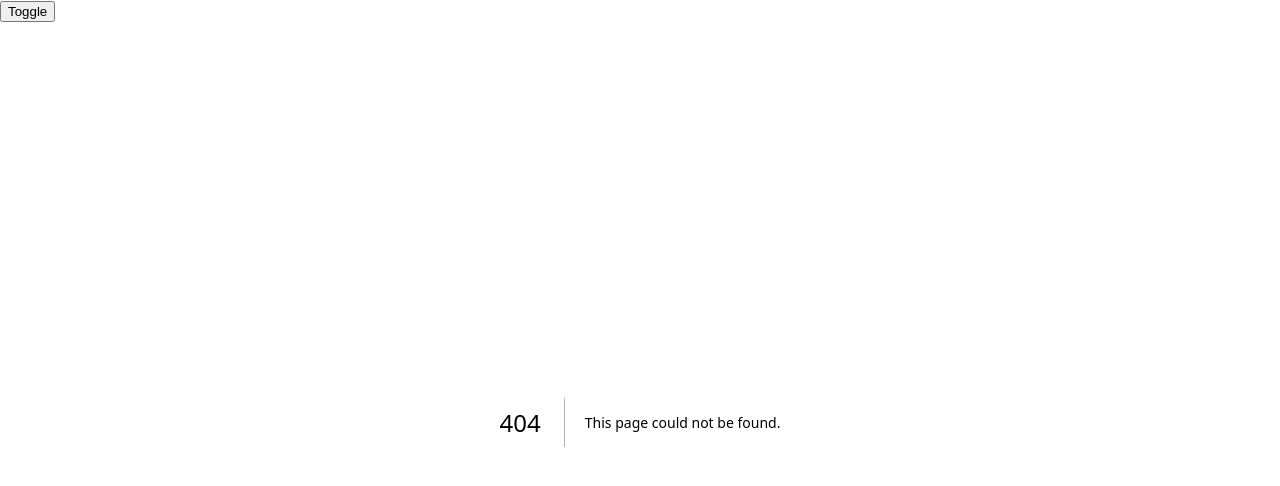
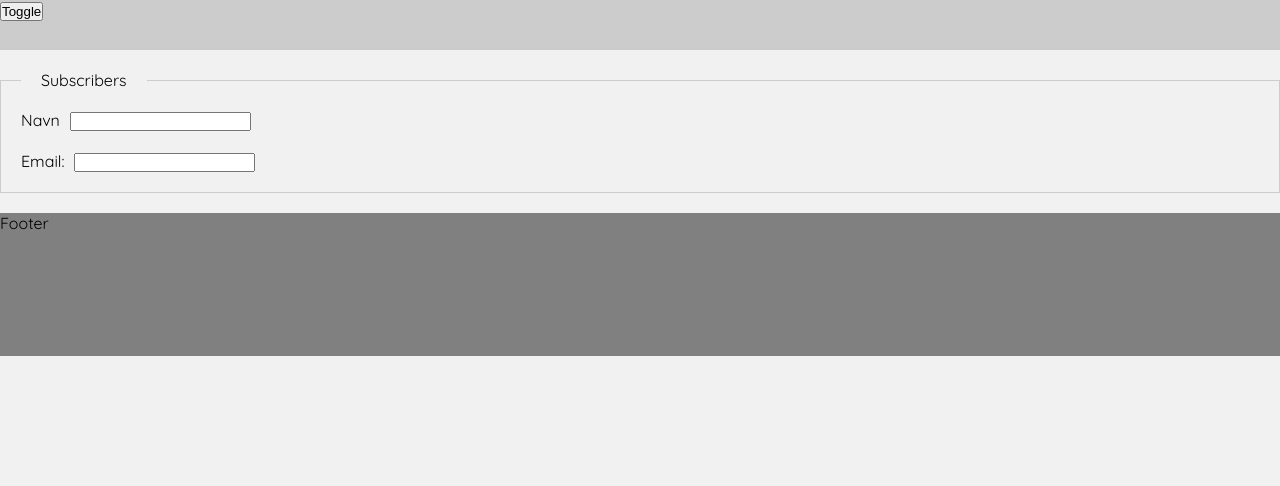
Before and after one commit to McAndersC/smuknu_functional_prototype, a Next.js app: page /bliv-medlem in a window 1280 px wide. Before the commit this address had no page. Shown: the top 486 px of the page. Built offline with nearby package versions, Linux system fonts and the light colour scheme.

Commit message:
Added Form

```diff
--- /dev/null
+++ b/src/app/bliv-medlem/page.js
@@ -0,0 +1,13 @@
+import SubscribeForm from "@/components/subscribe/subscribeformular"
+
+const Member = () => {
+
+    return <div>
+
+       <SubscribeForm></SubscribeForm>
+
+    </div>
+
+}
+
+export default Member
--- a/src/app/globals.css
+++ b/src/app/globals.css
@@ -11,6 +11,8 @@
 
 * {
   box-sizing: border-box;
+  margin: 0;
+  padding : 0;
 }
 
 html,
@@ -18,6 +20,7 @@ body {
   max-width: 100vw;
   overflow-x: hidden;
   color: #000;
+
 }
 
 body {
--- a/src/app/layout.js
+++ b/src/app/layout.js
@@ -1,6 +1,7 @@
 import Navigation from '@/components/navigation/navigation';
 import './globals.css'
 import { quickFont } from '@/utils/fonts';
+import Footer from '@/components/footer/footer';
 
 
 export const metadata = {
@@ -14,6 +15,7 @@ export default function RootLayout({ children }) {
       <body className={quickFont.className}>
         <Navigation />
         {children}
+        <Footer />
       </body>
     </html>
   )
--- a/src/app/layout/page.js
+++ b/src/app/layout/page.js
@@ -1,13 +1,12 @@
 import { quickFont } from '@/utils/fonts';
 import styles from './page.module.css';
 import { FaFacebook, FaInstagram } from 'react-icons/fa';
+import SubscribeForm from '@/components/subscribe/subscribeformular';
 
 
 export default function Layout() {
 
     return <div>
-
-
 
         <h1 className={`${quickFont.className} ${styles.headline}`}>MEDLEM?</h1>
         <div>Standard Font</div>
@@ -15,6 +14,8 @@ export default function Layout() {
         <FaFacebook className={styles.icon} />
         <FaInstagram className={styles.icon} />
 
+
+        <SubscribeForm></SubscribeForm>
     </div>
 
 }
--- /dev/null
+++ b/src/components/footer/footer.js
@@ -0,0 +1,9 @@
+import styles from './footer.module.css';
+const Footer = () => {
+
+    return <div className={styles.footer}>
+            Footer
+    </div>
+}
+
+export default Footer;
--- /dev/null
+++ b/src/components/footer/footer.module.css
@@ -0,0 +1,4 @@
+.footer {
+    background-color: gray;
+    height: 143px
+}
--- a/src/components/navigation/navigation.js
+++ b/src/components/navigation/navigation.js
@@ -7,12 +7,12 @@ const Navigation = () => {
 
     const [isOpen, setIsOpen] = useState(false);
 
-    return <div>
+    return <div className={styles.navigation}>
 
         <button onClick={() => setIsOpen(!isOpen)}>Toggle</button>
         <div className={`${!isOpen ? styles.navigationBar : styles.navigationBarOpen}`}>
 
-            <Link href="/">Home</Link> | <Link href="/dev">Developer</Link> | <Link href="/layout">Layout</Link>
+            <Link href="/">Home</Link> | <Link href="/dev">Developer</Link> | <Link href="/layout">Layout</Link> | <Link href="/layout">    </Link>
 
         </div>
 
--- a/src/components/navigation/navigation.module.css
+++ b/src/components/navigation/navigation.module.css
@@ -1,5 +1,12 @@
+.navigation {
+    background-color: #ccc;
+    width: 100%;
+    height: 50px;
+}
+
 .navigationBar {
     display: none;
+
 }
 
 .styles.navigationBar {
--- /dev/null
+++ b/src/components/subscribe/subscribeformular.js
@@ -0,0 +1,25 @@
+
+import styles from './subscriberformular.module.css';
+
+const SubscribeForm = () => {
+
+    return (
+        <form className={styles.form}>
+            <fieldset>
+                <legend>Subscribers</legend>
+
+                <label>Navn
+                    <input />
+                </label>
+
+                <label>Email:
+                    <input />
+                </label>
+
+            </fieldset>
+        </form>
+    )
+
+}
+
+export default SubscribeForm;
--- /dev/null
+++ b/src/components/subscribe/subscriberformular.module.css
@@ -0,0 +1,28 @@
+.form {
+    margin-bottom: 20px;
+
+}
+
+.form legend {
+    padding : 0 20px;
+}
+
+.form input {
+    margin: 0 10px;
+}
+
+.form button {
+    padding : 10px;
+    border-radius: 10px;
+}
+
+
+.form fieldset {
+    border : 1px solid #ccc;
+    padding : 20px;
+    margin : 20px 0;
+
+    display: flex;
+    flex-direction: column;
+    gap: 20px;
+}
```
Also changed, not shown: src/app/bliv-medlem/page.module.css (added).
